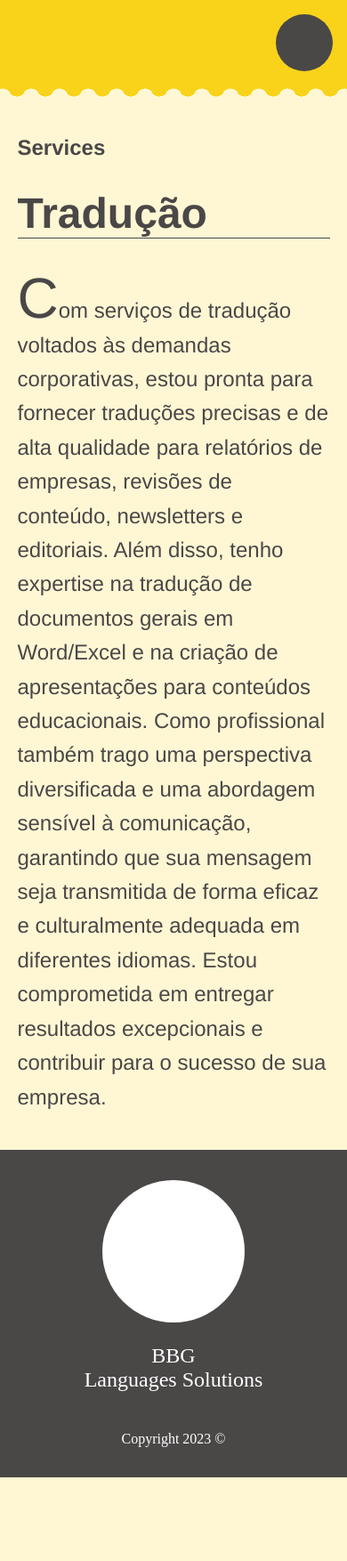
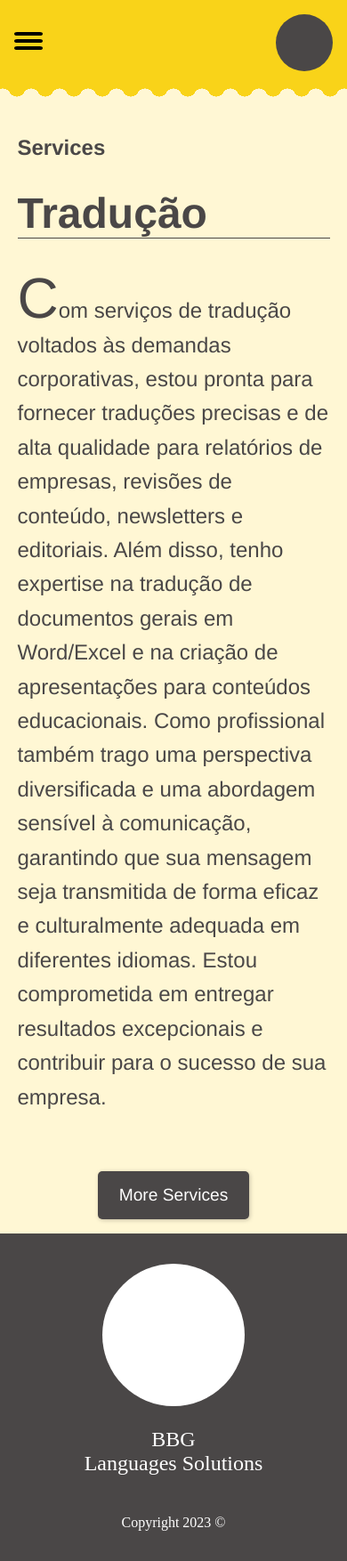
Before and after one commit to bbglanguages/bbglanguages.github.io, a Jekyll site: the page built from _services/2023-05-05-live-translation-for-games-as-service.md, in a window 390 px wide. Shown: the whole page at 89% size. Built offline with Jekyll 4.4.1, drawn with Linux system fonts in a browser that asks for light colours; some web fonts are replaced; before the commit the page ends 1660 px from its top, so only the background shows below that.

Commit message:
burger menu ready

```diff
--- /dev/null
+++ b/_includes/burgermenuscript.html
@@ -0,0 +1,17 @@
+<script>
+  const mobileMenu = document.getElementById('mobile-menu');
+  const closeIcon = document.getElementById('close-icon');
+  const burgerMenuIcon = document.getElementById('burger-menu-icon');
+
+  burgerMenuIcon.addEventListener('click', () => {
+    if (mobileMenu.classList.contains('hidden-mobile-menu')) {
+      mobileMenu.classList.remove('hidden-mobile-menu');
+    }
+  });
+
+  closeIcon.addEventListener('click', () => {
+    if (!mobileMenu.classList.contains('hidden-mobile-menu')) {
+      mobileMenu.classList.add('hidden-mobile-menu');
+    }
+  });
+</script>
--- /dev/null
+++ b/_includes/close_icon.html
@@ -0,0 +1,13 @@
+<svg
+  xmlns="http://www.w3.org/2000/svg"
+  width="50"
+  height="50"
+  viewBox="0 0 50 50"
+  overflow="visible"
+  stroke="white"
+  stroke-width="10"
+  stroke-linecap="round"
+>
+  <line x2="50" y2="50" />
+  <line x1="50" y2="50" />
+</svg>
--- /dev/null
+++ b/_includes/menu_icon.html
@@ -0,0 +1,5 @@
+<svg viewBox="0 0 100 50" width="40" height="40">
+  <rect width="80" height="10" rx="8"></rect>
+  <rect y="20" width="80" height="10" rx="8"></rect>
+  <rect y="40" width="80" height="10" rx="8"></rect>
+</svg>
--- a/_includes/navbar.html
+++ b/_includes/navbar.html
@@ -1,10 +1,22 @@
+<div id="mobile-menu" class="mobile-menu hidden-mobile-menu">
+  <div id="close-icon" class="close-icon"> {% include close_icon.html %} </div>
+
+  <div class="mobile_menu__nav__links-elements">
+    <ul>
+      <li><a href="{{ site.url }}#services">SERVICES</a></li>
+      <li><a href="{{ site.url }}#blog">BLOG</a></li>
+      <li><a href="{{ site.url }}#contact">CONTACT</a></li>
+    </ul>
+  </div>
+</div>
 <div id="nav-wrapper">
   <nav>
+    <div id="burger-menu-icon" class="burger-menu-icon">{% include menu_icon.html %}</div>
     <a href="{{site.url}}"><div class="nav__logo"></div></a>
     <div class="nav__text-elements">
       <h1 class="nav__blog-name"><a href="{{site.url}}">BBG</a></h1>
-      <h2 class="nav__blog-name__subname"
-        ><a href="{{site.url}}">Languages Solutions</a></h2
+      <h2 class="nav__blog-name__subname">
+        <a href="{{site.url}}">Languages Solutions</a></h2
       >
     </div>
     <div class="nav__links-elements">
--- a/_layouts/service.html
+++ b/_layouts/service.html
@@ -10,7 +10,11 @@
       <p class="service-category">Services</p>
       <h1 class="service-title">{{ page.title }} </h1>
       <div class="service-content">{{ page.content }}</div>
+
+      <div class="button"
+        ><a href="{{ site.url }}#services">More Services</a></div
+      >
     </div>
-    {% include footer.html %}
+    {% include footer.html %} {% include burgermenuscript.html %}
   </body></html
 >
--- a/assets/css/navbar.css
+++ b/assets/css/navbar.css
@@ -19,10 +19,18 @@ nav {
   padding-bottom: 5rem;
 }
 
+.burger-menu-icon {
+  display: none;
+}
+
+.mobile-menu {
+  display: none;
+}
+
 .nav__logo {
-  height: 4rem;
-  width: 4rem;
-  min-width: 4rem;
+  height: 6rem;
+  width: 6rem;
+  min-width: 6rem;
   background-color: var(--color-grey-dark);
   border-radius: 100%;
 }
@@ -76,6 +84,56 @@ nav {
 }
 
 @media screen and (max-width: 1024px) {
+
+  .hidden-mobile-menu {
+    left: -82vw !important;
+  }
+
+  .mobile-menu {
+    display: block;
+    position: fixed;
+    height: 100vh;
+    width: 80vw;
+    max-width: 20rem;
+    background-color: var(--color-grey-dark);
+    z-index: 2;
+    -webkit-box-shadow: 1px 1px 5px 0px rgba(0, 0, 0, 0.23);
+    -moz-box-shadow: 1px 1px 5px 0px rgba(0, 0, 0, 0.23);
+    box-shadow: 1px 1px 5px 0px rgba(0, 0, 0, 0.23);
+    left: 0;
+    transition: all 0.15s ease-in-out;
+  }
+
+  .close-icon {
+    text-align: right;
+  }
+
+  .close-icon > svg {
+    width: 2rem;
+    padding: 1rem;
+  }
+
+  .mobile_menu__nav__links-elements {
+    text-align: center;
+    color: var(--color-white);
+    padding: 3rem 0;
+  }
+
+  .mobile_menu__nav__links-elements > ul {
+    padding: 0;
+    margin: 0;
+  }
+
+  .mobile_menu__nav__links-elements > ul > li {
+    list-style: none;
+    padding: 1rem 0;
+    font-size: 1.2rem;
+  }
+
+  .mobile_menu__nav__links-elements > ul > li > a {
+    color: var(--color-white);
+  }
+
   #nav-wrapper {
     --mask: radial-gradient(
           9.33px at 50% calc(100% - 12.8px),
@@ -90,9 +148,20 @@ nav {
   }
 
   nav {
-    grid-template-columns: 1fr;
-    padding-bottom: 3.5rem;
+    display: flex;
+    justify-content: space-between;
     padding: 1rem 1rem 2rem 1rem;
+  }
+
+  .nav__logo {
+    height: 4rem;
+    width: 4rem;
+    min-width: 4rem;
+  }
+
+  .burger-menu-icon {
+    display: block;
+    cursor: pointer;
   }
 
   nav > a {
--- a/assets/css/service.css
+++ b/assets/css/service.css
@@ -32,6 +32,25 @@
   font-size: 4rem;
 }
 
+.button {
+  margin: 4rem auto 0 auto;
+  display: flex;
+}
+
+.button > a {
+  background-color: var(--color-grey-dark);
+  margin: 0 auto;
+  padding: 1rem 1.5rem;
+  color: white;
+  text-decoration: none;
+  border-radius: 5px;
+  font-size: 1.2rem;
+  align-self: center;
+  -webkit-box-shadow: 1px 1px 5px 0px rgba(0, 0, 0, 0.23);
+  -moz-box-shadow: 1px 1px 5px 0px rgba(0, 0, 0, 0.23);
+  box-shadow: 1px 1px 5px 0px rgba(0, 0, 0, 0.23);
+}
+
 @media screen and (max-width: 1024px) {
   .main-wrapper {
     margin: 1rem auto;
```
Also changed, not shown: _layouts/post.html (+7 -1 lines), assets/css/post.css (+27 -1 lines).
